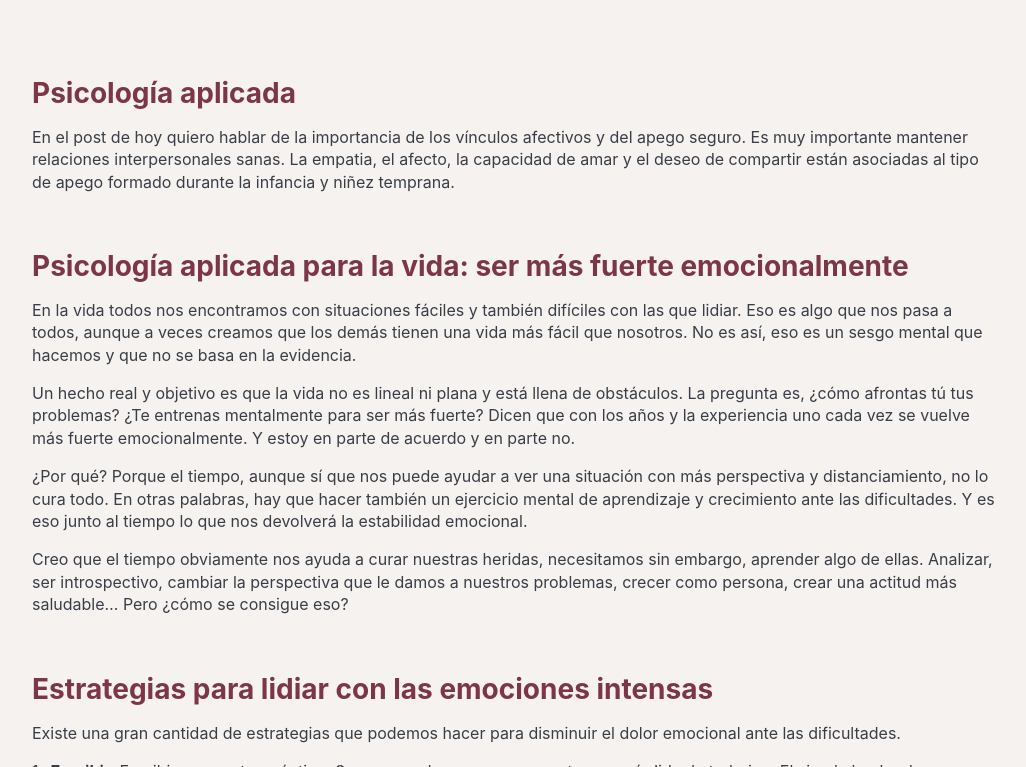
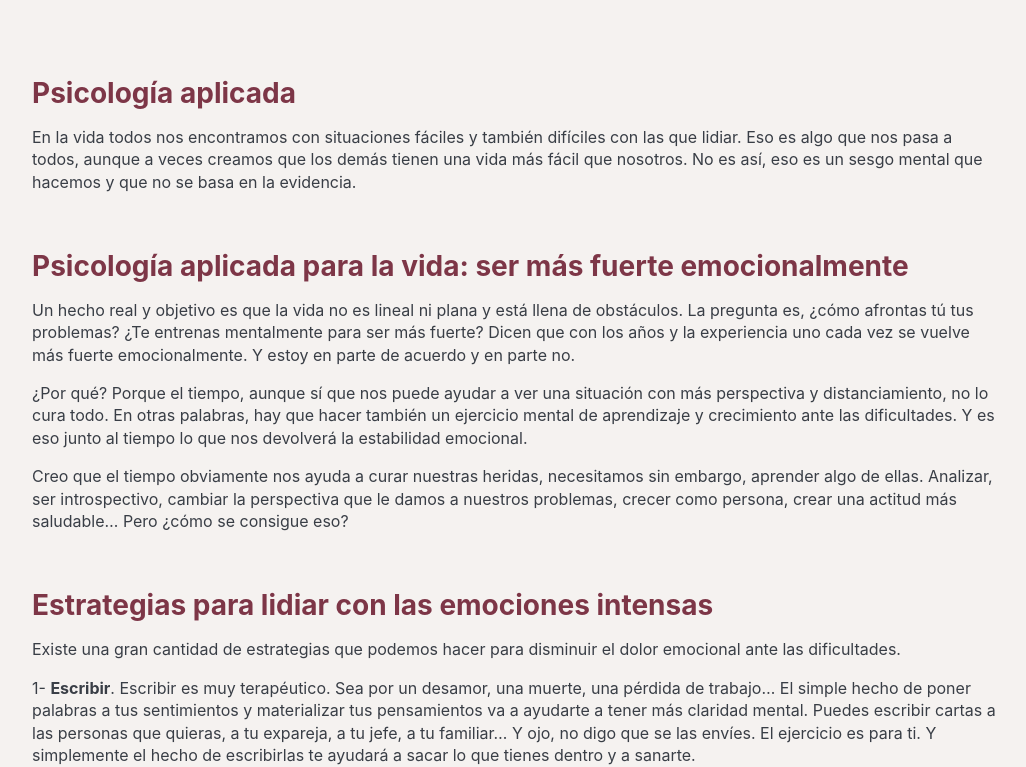
Before and after one commit to nurialeonsallent/nurialeon.com, a Jekyll site: the page built from _posts/2021-01-01-como-ser-mas-fuerte-emocionalmentecopy.markdown, in a window 1280 px wide and 900 px high, scrolled down 625 px, cut to the strip 133-900 px from the top of the window. Shown: the whole strip, without its empty margins (124-1150 px from the left). Built offline with Jekyll 4.4.1, drawn with Linux system fonts in a browser that asks for light colours.

Commit message:
Update 2021-01-01-como-ser-mas-fuerte-emocionalmentecopy.markdown

```diff
--- a/_posts/2021-01-01-como-ser-mas-fuerte-emocionalmentecopy.markdown
+++ b/_posts/2021-01-01-como-ser-mas-fuerte-emocionalmentecopy.markdown
@@ -11,15 +11,12 @@ image: emociones.jpg
 published: true
 ---
 
-En el post de hoy quiero hablar de la importancia de los vínculos afectivos y del apego seguro. Es muy importante mantener relaciones interpersonales sanas. La empatia, el afecto, la capacidad de amar y el deseo de compartir están asociadas al tipo de apego formado durante la infancia y niñez temprana.
-
+En la vida todos nos encontramos con situaciones fáciles y también difíciles con las que lidiar. Eso es algo que nos pasa a todos, aunque a veces creamos que los demás tienen una vida más fácil que nosotros. No es así, eso es un sesgo mental que hacemos y que no se basa en la evidencia.
 
 <!-- more -->
 
 ## Psicología aplicada para la vida: ser más fuerte emocionalmente
 
-
-En la vida todos nos encontramos con situaciones fáciles y también difíciles con las que lidiar. Eso es algo que nos pasa a todos, aunque a veces creamos que los demás tienen una vida más fácil que nosotros. No es así, eso es un sesgo mental que hacemos y que no se basa en la evidencia.
 
 
 Un hecho real y objetivo es que la vida no es lineal ni plana y está llena de obstáculos. La pregunta es, ¿cómo afrontas tú tus problemas? ¿Te entrenas mentalmente para ser más fuerte?
```
